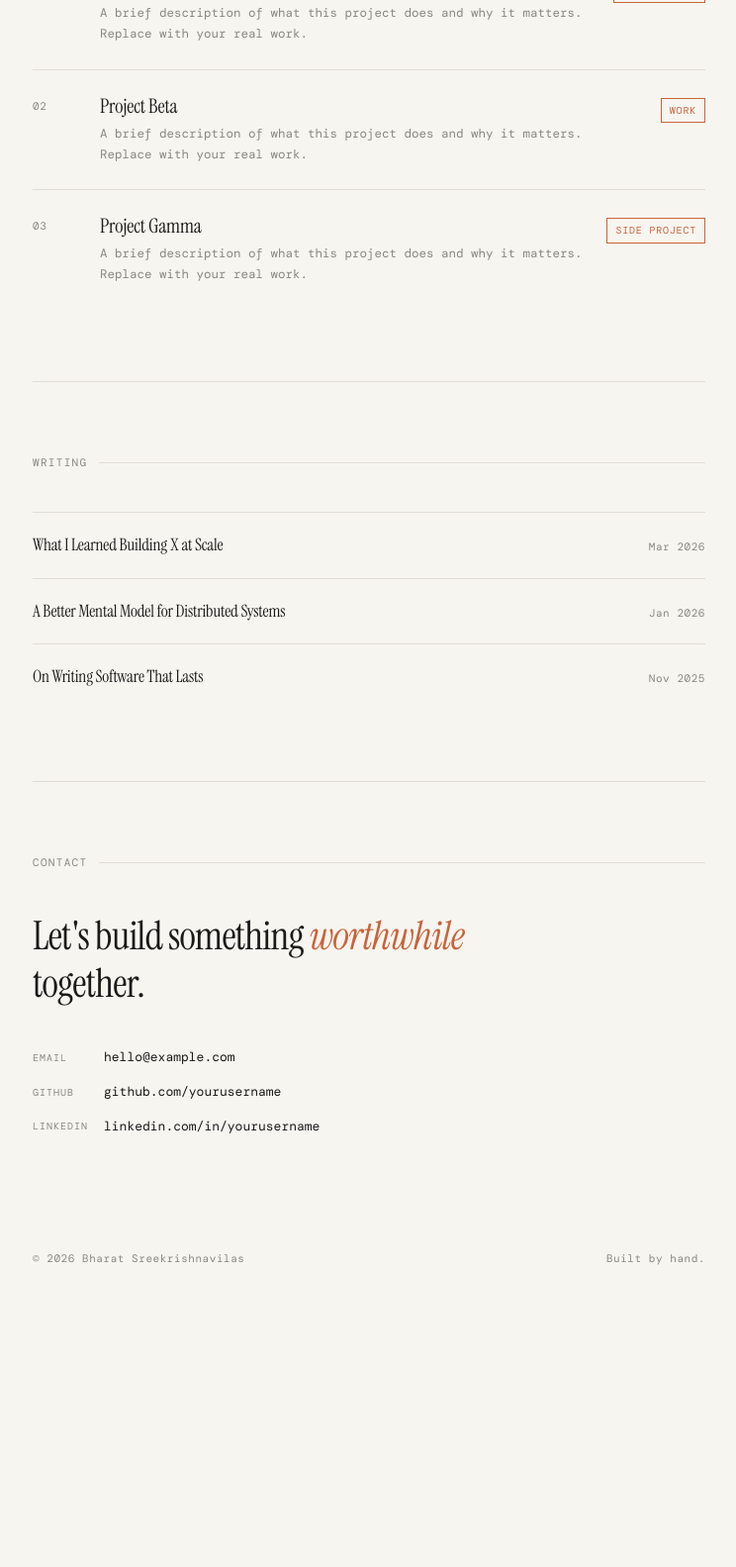
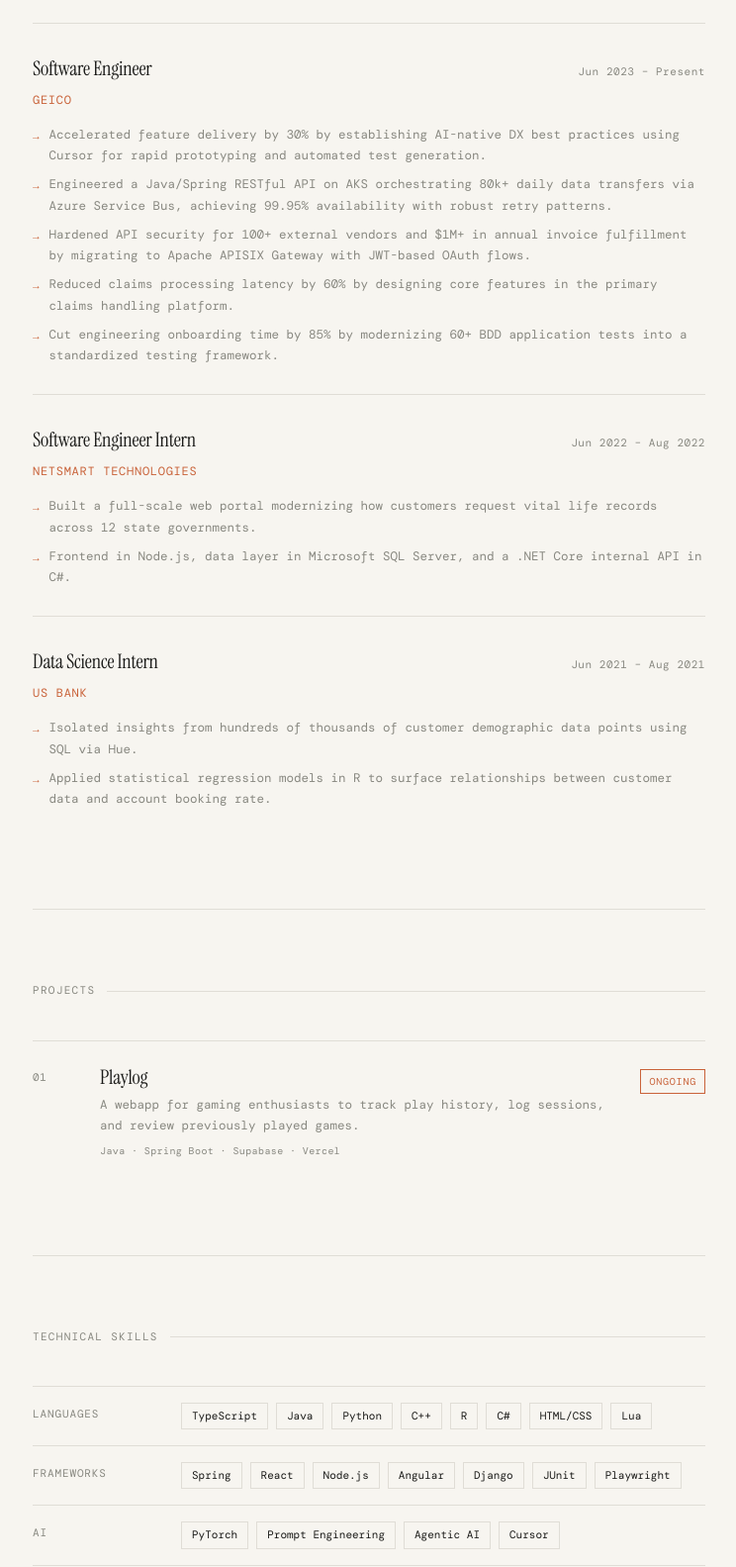
Before and after one commit to bhasree00/bhasree00.github.io, a plain HTML site: page index.html in a window 1280 px wide. Shown: the part 1217-2800 px from the top of the page at 99% size, without its empty margins (267-1011 px from the left). Before the commit the page ends 2538 px from the top, so only its background shows below. Drawn offline with nearby package versions, Linux system fonts and the light colour scheme; a web font is replaced by a local one.

Commit message:
Updating page to reflect personalization

```diff
--- a/index.html
+++ b/index.html
@@ -31,7 +31,6 @@
       padding: 0 24px;
     }
 
-    /* ── Layout ── */
     .container {
       max-width: var(--max);
       margin: 0 auto;
@@ -174,6 +173,66 @@
       font-size: 11px;
     }
 
+    /* ── Experience ── */
+    #experience { animation-delay: 0.3s; }
+
+    .exp-item {
+      padding: 28px 0;
+      border-top: 1px solid var(--rule);
+    }
+
+    .exp-header {
+      display: flex;
+      justify-content: space-between;
+      align-items: baseline;
+      gap: 16px;
+      margin-bottom: 4px;
+    }
+
+    .exp-title {
+      font-family: 'Instrument Serif', serif;
+      font-size: 20px;
+      letter-spacing: -0.01em;
+    }
+
+    .exp-date {
+      font-size: 11px;
+      color: var(--muted);
+      white-space: nowrap;
+      letter-spacing: 0.05em;
+    }
+
+    .exp-company {
+      font-size: 12px;
+      color: var(--accent);
+      letter-spacing: 0.06em;
+      text-transform: uppercase;
+      margin-bottom: 14px;
+    }
+
+    .exp-bullets {
+      list-style: none;
+      display: flex;
+      flex-direction: column;
+      gap: 8px;
+    }
+
+    .exp-bullets li {
+      font-size: 12.5px;
+      color: var(--muted);
+      line-height: 1.7;
+      display: flex;
+      gap: 10px;
+    }
+
+    .exp-bullets li::before {
+      content: '→';
+      color: var(--accent);
+      font-size: 11px;
+      flex-shrink: 0;
+      margin-top: 2px;
+    }
+
     /* ── Projects ── */
     #projects { animation-delay: 0.35s; }
 
@@ -214,6 +273,13 @@
       line-height: 1.7;
     }
 
+    .project-stack {
+      font-size: 10px;
+      color: var(--muted);
+      margin-top: 6px;
+      letter-spacing: 0.04em;
+    }
+
     .project-tag {
       font-size: 10px;
       letter-spacing: 0.08em;
@@ -225,36 +291,37 @@
       margin-top: 4px;
     }
 
-    /* ── Blog ── */
-    #blog { animation-delay: 0.45s; }
+    /* ── Skills ── */
+    #skills { animation-delay: 0.4s; }
 
-    .post-list { display: flex; flex-direction: column; }
-
-    .post-item {
-      display: flex;
-      justify-content: space-between;
-      align-items: baseline;
-      gap: 24px;
-      padding: 18px 0;
+    .skill-row {
+      display: grid;
+      grid-template-columns: 130px 1fr;
+      gap: 20px;
+      align-items: start;
+      padding: 16px 0;
       border-top: 1px solid var(--rule);
-      text-decoration: none;
-      color: inherit;
-      transition: opacity 0.2s;
     }
 
-    .post-item:hover { opacity: 0.6; }
-
-    .post-title {
-      font-family: 'Instrument Serif', serif;
-      font-size: 17px;
-      letter-spacing: -0.01em;
+    .skill-category {
+      font-size: 11px;
+      letter-spacing: 0.08em;
+      text-transform: uppercase;
+      color: var(--muted);
+      padding-top: 2px;
     }
 
-    .post-date {
+    .skill-tags {
+      display: flex;
+      flex-wrap: wrap;
+      gap: 8px;
+    }
+
+    .skill-tag {
       font-size: 11px;
-      color: var(--muted);
-      white-space: nowrap;
-      letter-spacing: 0.05em;
+      color: var(--ink);
+      border: 1px solid var(--rule);
+      padding: 3px 10px;
     }
 
     /* ── Contact ── */
@@ -298,7 +365,7 @@
       letter-spacing: 0.1em;
       text-transform: uppercase;
       color: var(--muted);
-      width: 60px;
+      width: 64px;
     }
 
     /* ── Footer ── */
@@ -323,6 +390,8 @@
       .about-grid { grid-template-columns: 1fr; gap: 32px; }
       .project-item { grid-template-columns: 32px 1fr; }
       .project-tag { display: none; }
+      .exp-header { flex-direction: column; gap: 4px; }
+      .skill-row { grid-template-columns: 1fr; gap: 10px; }
     }
   </style>
 </head>
@@ -334,19 +403,20 @@
       <a href="#" class="nav-name">Bharat S.</a>
       <ul class="nav-links">
         <li><a href="#about">About</a></li>
+        <li><a href="#experience">Experience</a></li>
         <li><a href="#projects">Work</a></li>
-        <li><a href="#blog">Writing</a></li>
+        <li><a href="#skills">Skills</a></li>
         <li><a href="#contact">Contact</a></li>
       </ul>
     </nav>
 
     <!-- Hero -->
     <header class="hero">
-      <p class="hero-eyebrow">Software Engineer</p>
+      <p class="hero-eyebrow">Software Engineer · AI/ML</p>
       <h1>Bharat<br /><em>Sreekrishnavilas</em></h1>
       <p class="hero-bio">
-        I build thoughtful software — with care for systems, people, and the details in between.
-        Based wherever the work is interesting.
+        I build reliable, high-scale systems at the intersection of backend engineering and AI.
+        Currently at GEICO and pursuing an MS in Artificial Intelligence at UT Austin.
       </p>
     </header>
 
@@ -355,76 +425,147 @@
       <p class="section-label">About</p>
       <div class="about-grid">
         <div>
-          <p>I'm a software engineer with a passion for building reliable, well-crafted systems. I care about clean architecture, developer experience, and shipping things that actually work.</p>
-          <p>When I'm not coding, I'm probably reading about distributed systems, exploring new tools, or writing about something I learned the hard way.</p>
+          <p>I'm a software engineer focused on building mission-critical backend systems, API infrastructure, and AI-native developer tooling. I care about reliability, clean architecture, and shipping things that scale.</p>
+          <p>Currently studying Artificial Intelligence at UT Austin while working full-time at GEICO, where I've led initiatives spanning API security, claims processing, and engineering velocity.</p>
         </div>
         <div>
           <ul class="skills-list">
-            <li>Systems Design & Architecture</li>
-            <li>Backend Engineering</li>
-            <li>APIs & Distributed Systems</li>
-            <li>Developer Tooling</li>
-            <li>Technical Writing</li>
+            <li>Backend & API Engineering</li>
+            <li>Cloud Infrastructure (Azure)</li>
+            <li>AI & Machine Learning</li>
+            <li>Distributed Systems</li>
+            <li>Developer Experience (DX)</li>
           </ul>
         </div>
       </div>
     </section>
 
+    <!-- Experience -->
+    <section id="experience">
+      <p class="section-label">Experience</p>
+
+      <div class="exp-item">
+        <div class="exp-header">
+          <span class="exp-title">Software Engineer</span>
+          <span class="exp-date">Jun 2023 – Present</span>
+        </div>
+        <div class="exp-company">GEICO</div>
+        <ul class="exp-bullets">
+          <li>Accelerated feature delivery by 30% by establishing AI-native DX best practices using Cursor for rapid prototyping and automated test generation.</li>
+          <li>Engineered a Java/Spring RESTful API on AKS orchestrating 80k+ daily data transfers via Azure Service Bus, achieving 99.95% availability with robust retry patterns.</li>
+          <li>Hardened API security for 100+ external vendors and $1M+ in annual invoice fulfillment by migrating to Apache APISIX Gateway with JWT-based OAuth flows.</li>
+          <li>Reduced claims processing latency by 60% by designing core features in the primary claims handling platform.</li>
+          <li>Cut engineering onboarding time by 85% by modernizing 60+ BDD application tests into a standardized testing framework.</li>
+        </ul>
+      </div>
+
+      <div class="exp-item">
+        <div class="exp-header">
+          <span class="exp-title">Software Engineer Intern</span>
+          <span class="exp-date">Jun 2022 – Aug 2022</span>
+        </div>
+        <div class="exp-company">Netsmart Technologies</div>
+        <ul class="exp-bullets">
+          <li>Built a full-scale web portal modernizing how customers request vital life records across 12 state governments.</li>
+          <li>Frontend in Node.js, data layer in Microsoft SQL Server, and a .NET Core internal API in C#.</li>
+        </ul>
+      </div>
+
+      <div class="exp-item">
+        <div class="exp-header">
+          <span class="exp-title">Data Science Intern</span>
+          <span class="exp-date">Jun 2021 – Aug 2021</span>
+        </div>
+        <div class="exp-company">US Bank</div>
+        <ul class="exp-bullets">
+          <li>Isolated insights from hundreds of thousands of customer demographic data points using SQL via Hue.</li>
+          <li>Applied statistical regression models in R to surface relationships between customer data and account booking rate.</li>
+        </ul>
+      </div>
+    </section>
+
     <!-- Projects -->
     <section id="projects">
-      <p class="section-label">Selected Work</p>
+      <p class="section-label">Projects</p>
       <div class="project-list">
 
         <a href="#" class="project-item">
           <span class="project-num">01</span>
           <div>
-            <div class="project-title">Project Alpha</div>
-            <div class="project-desc">A brief description of what this project does and why it matters. Replace with your real work.</div>
+            <div class="project-title">Playlog</div>
+            <div class="project-desc">A webapp for gaming enthusiasts to track play history, log sessions, and review previously played games.</div>
+            <div class="project-stack">Java · Spring Boot · Supabase · Vercel</div>
           </div>
-          <span class="project-tag">Open Source</span>
-        </a>
-
-        <a href="#" class="project-item">
-          <span class="project-num">02</span>
-          <div>
-            <div class="project-title">Project Beta</div>
-            <div class="project-desc">A brief description of what this project does and why it matters. Replace with your real work.</div>
-          </div>
-          <span class="project-tag">Work</span>
-        </a>
-
-        <a href="#" class="project-item">
-          <span class="project-num">03</span>
-          <div>
-            <div class="project-title">Project Gamma</div>
-            <div class="project-desc">A brief description of what this project does and why it matters. Replace with your real work.</div>
-          </div>
-          <span class="project-tag">Side Project</span>
+          <span class="project-tag">Ongoing</span>
         </a>
 
       </div>
     </section>
 
-    <!-- Blog -->
-    <section id="blog">
-      <p class="section-label">Writing</p>
-      <div class="post-list">
+    <!-- Skills -->
+    <section id="skills">
+      <p class="section-label">Technical Skills</p>
 
-        <a href="#" class="post-item">
-          <span class="post-title">What I Learned Building X at Scale</span>
-          <span class="post-date">Mar 2026</span>
-        </a>
+      <div class="skill-row">
+        <span class="skill-category">Languages</span>
+        <div class="skill-tags">
+          <span class="skill-tag">TypeScript</span>
+          <span class="skill-tag">Java</span>
+          <span class="skill-tag">Python</span>
+          <span class="skill-tag">C++</span>
+          <span class="skill-tag">R</span>
+          <span class="skill-tag">C#</span>
+          <span class="skill-tag">HTML/CSS</span>
+          <span class="skill-tag">Lua</span>
+        </div>
+      </div>
 
-        <a href="#" class="post-item">
-          <span class="post-title">A Better Mental Model for Distributed Systems</span>
-          <span class="post-date">Jan 2026</span>
-        </a>
+      <div class="skill-row">
+        <span class="skill-category">Frameworks</span>
+        <div class="skill-tags">
+          <span class="skill-tag">Spring</span>
+          <span class="skill-tag">React</span>
+          <span class="skill-tag">Node.js</span>
+          <span class="skill-tag">Angular</span>
+          <span class="skill-tag">Django</span>
+          <span class="skill-tag">JUnit</span>
+          <span class="skill-tag">Playwright</span>
+        </div>
+      </div>
 
-        <a href="#" class="post-item">
-          <span class="post-title">On Writing Software That Lasts</span>
-          <span class="post-date">Nov 2025</span>
-        </a>
+      <div class="skill-row">
+        <span class="skill-category">AI</span>
+        <div class="skill-tags">
+          <span class="skill-tag">PyTorch</span>
+          <span class="skill-tag">Prompt Engineering</span>
+          <span class="skill-tag">Agentic AI</span>
+          <span class="skill-tag">Cursor</span>
+        </div>
+      </div>
 
+      <div class="skill-row">
+        <span class="skill-category">Infrastructure</span>
+        <div class="skill-tags">
+          <span class="skill-tag">Azure</span>
+          <span class="skill-tag">Docker</span>
+          <span class="skill-tag">Kafka</span>
+          <span class="skill-tag">Jenkins</span>
+          <span class="skill-tag">APISIX</span>
+          <span class="skill-tag">Grafana</span>
+          <span class="skill-tag">Splunk</span>
+          <span class="skill-tag">Maven</span>
+        </div>
+      </div>
+
+      <div class="skill-row">
+        <span class="skill-category">Data</span>
+        <div class="skill-tags">
+          <span class="skill-tag">PostgreSQL</span>
+          <span class="skill-tag">MySQL</span>
+          <span class="skill-tag">BigQuery</span>
+          <span class="skill-tag">Oracle SQL</span>
+          <span class="skill-tag">Hibernate</span>
+        </div>
       </div>
     </section>
 
@@ -433,17 +574,17 @@
       <p class="section-label">Contact</p>
       <p class="contact-intro">Let's build something <em>worthwhile</em> together.</p>
       <div class="contact-links">
-        <a href="mailto:hello@example.com" class="contact-link">
+        <a href="mailto:bhasree00@gmail.com" class="contact-link">
           <span class="contact-link-label">Email</span>
-          hello@example.com
+          bhasree00@gmail.com
         </a>
-        <a href="https://github.com/" target="_blank" rel="noopener" class="contact-link">
-          <span class="contact-link-label">GitHub</span>
-          github.com/yourusername
+        <a href="https://linkedin.com/in/bhasree" target="_blank" rel="noopener" class="contact-link">
+          <span class="contact-link-label">LinkedIn</span>
+          linkedin.com/in/bhasree
         </a>
-        <a href="https://linkedin.com/in/" target="_blank" rel="noopener" class="contact-link">
-          <span class="contact-link-label">LinkedIn</span>
-          linkedin.com/in/yourusername
+        <a href="tel:6365798370" class="contact-link">
+          <span class="contact-link-label">Phone</span>
+          636-579-8370
         </a>
       </div>
     </section>
```
Also changed, not shown: style.css (deleted).
